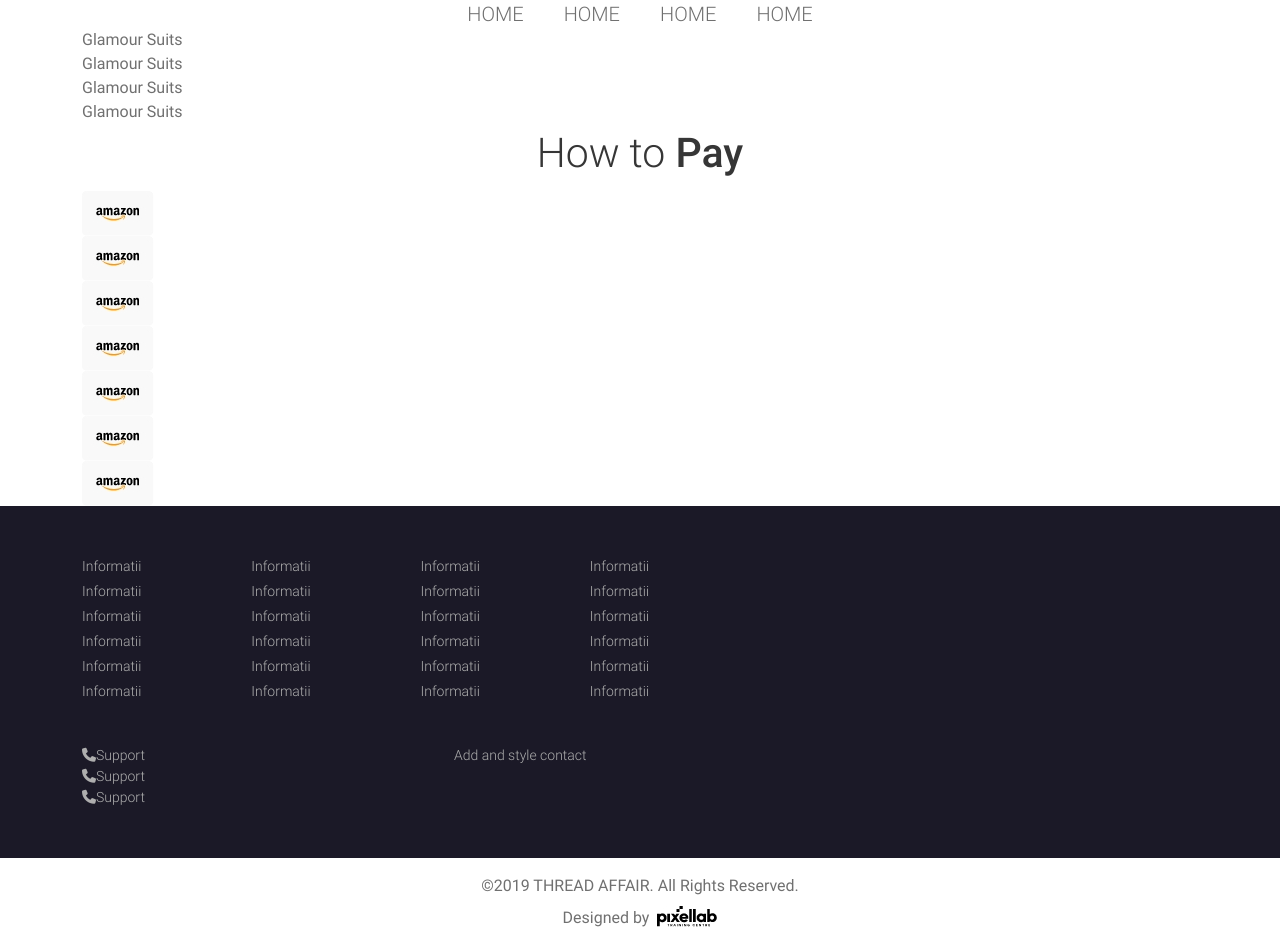
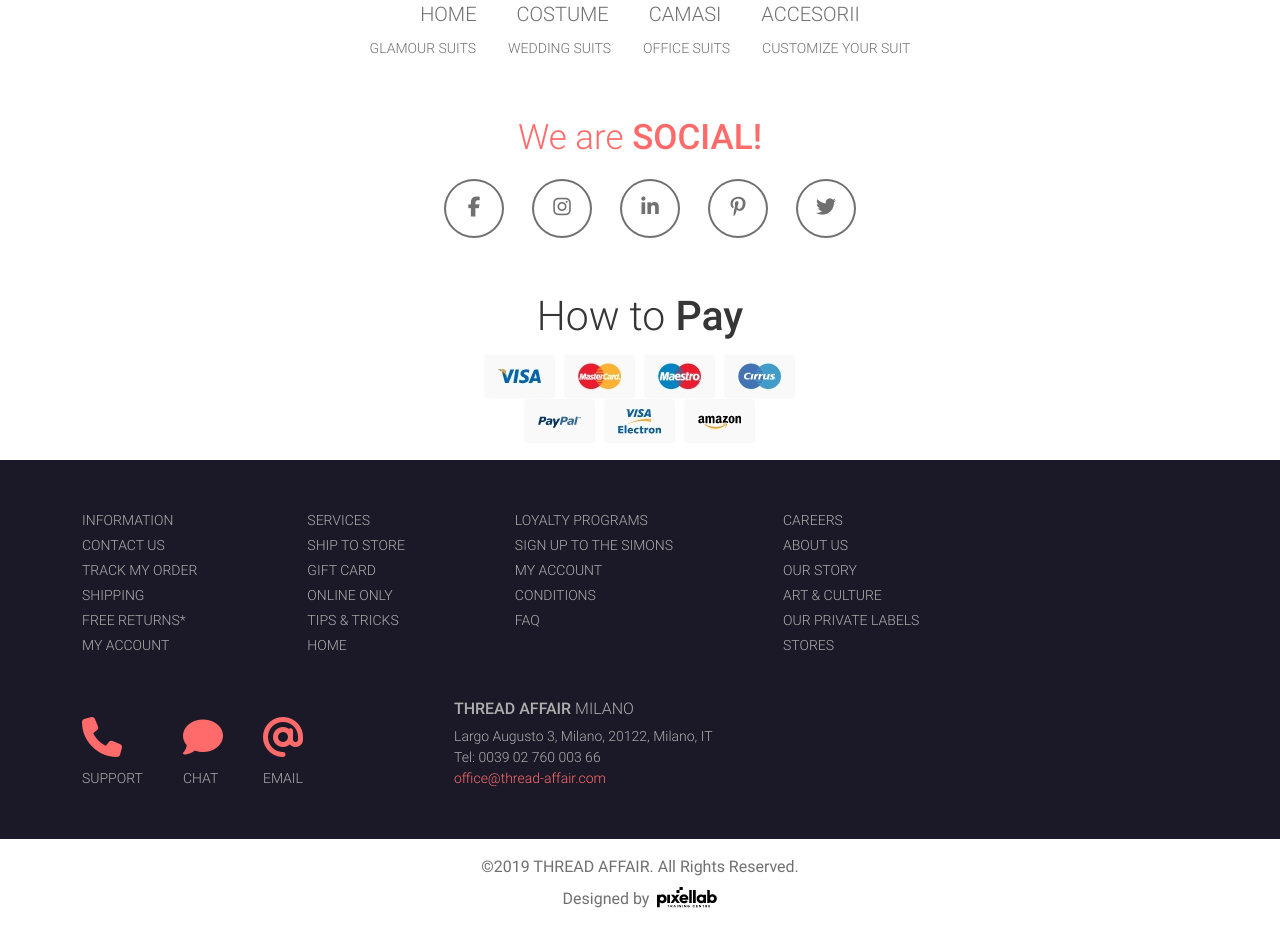
Before and after one commit to MirceaGheorghiu/ta-boston, a Next.js app: page / in a window 1280 px wide. Shown: the part 300-1238 px from the top of the page. Built offline with nearby package versions, Linux system fonts and the light colour scheme.

Commit message:
footer + payment + social

```diff
--- a/components/common/footer/Footer.jsx
+++ b/components/common/footer/Footer.jsx
@@ -8,7 +8,7 @@ export default function Footer() {
         <FooterPrimary></FooterPrimary>
       </section>
 
-      <section className="footer-secondary text-center mt-3">
+      <section className="footer-secondary text-center my-3">
         <FooterSecondary></FooterSecondary>
       </section>
     </>
--- a/components/common/footer/FooterPrimary.jsx
+++ b/components/common/footer/FooterPrimary.jsx
@@ -6,181 +6,221 @@ export default function FooterPrimary() {
       <nav className="footer-nav">
         <ul>
           <li>
-            <Link href="/" title="Informatii">
-              Informatii
-            </Link>
+            <Link
+              href="/"
+              title="Information"
+            >Information</Link>
           </li>
 
           <li>
-            <Link href="/" title="Informatii">
-              Informatii
-            </Link>
+            <Link
+              href="/"
+              title="Contact us"
+            >Contact us</Link>
           </li>
 
           <li>
-            <Link href="/" title="Informatii">
-              Informatii
-            </Link>
+            <Link
+              href="/"
+              title="Track my order"
+            >Track my order</Link>
           </li>
 
           <li>
-            <Link href="/" title="Informatii">
-              Informatii
-            </Link>
+            <Link
+              href="/"
+              title="Shipping"
+            >Shipping</Link>
           </li>
 
           <li>
-            <Link href="/" title="Informatii">
-              Informatii
-            </Link>
+            <Link
+              href="/"
+              title="Free returns*"
+            >Free returns*</Link>
           </li>
 
           <li>
-            <Link href="/" title="Informatii">
-              Informatii
-            </Link>
+            <Link
+              href="/"
+              title="My account"
+            >My account</Link>
           </li>
         </ul>
 
         <ul>
           <li>
-            <Link href="/" title="Informatii">
-              Informatii
-            </Link>
+            <Link
+              href="/"
+              title="Services"
+            >Services</Link>
           </li>
 
           <li>
-            <Link href="/" title="Informatii">
-              Informatii
-            </Link>
+            <Link
+              href="/"
+              title="Ship to store"
+            >Ship to store</Link>
           </li>
 
           <li>
-            <Link href="/" title="Informatii">
-              Informatii
-            </Link>
+            <Link
+              href="/"
+              title="Gift card"
+            >Gift card</Link>
           </li>
 
           <li>
-            <Link href="/" title="Informatii">
-              Informatii
-            </Link>
+            <Link
+              href="/"
+              title="Online only"
+            >Online only</Link>
           </li>
 
           <li>
-            <Link href="/" title="Informatii">
-              Informatii
-            </Link>
+            <Link
+              href="/"
+              title="Tips & tricks"
+            >Tips & tricks</Link>
           </li>
 
           <li>
-            <Link href="/" title="Informatii">
-              Informatii
-            </Link>
+            <Link
+              href="/"
+              title="Home"
+            >Home</Link>
           </li>
         </ul>
 
         <ul>
           <li>
-            <Link href="/" title="Informatii">
-              Informatii
-            </Link>
+            <Link
+              href="/"
+              title="Loyalty programs"
+            >Loyalty programs</Link>
           </li>
 
           <li>
-            <Link href="/" title="Informatii">
-              Informatii
-            </Link>
+            <Link
+              href="/"
+              title="Sign up tot the Simons"
+            >Sign up to the Simons</Link>
           </li>
 
           <li>
-            <Link href="/" title="Informatii">
-              Informatii
-            </Link>
+            <Link
+              href="/"
+              title="My account"
+            >My account</Link>
           </li>
 
           <li>
-            <Link href="/" title="Informatii">
-              Informatii
-            </Link>
+            <Link
+              href="/"
+              title="Conditions"
+            >Conditions</Link>
           </li>
 
           <li>
-            <Link href="/" title="Informatii">
-              Informatii
-            </Link>
-          </li>
-
-          <li>
-            <Link href="/" title="Informatii">
-              Informatii
-            </Link>
+            <Link
+              href="/"
+              title="FAQ"
+            >FAQ</Link>
           </li>
         </ul>
 
         <ul>
           <li>
-            <Link href="/" title="Informatii">
-              Informatii
-            </Link>
+            <Link
+              href="/"
+              title="Careers"
+            >Careers</Link>
           </li>
 
           <li>
-            <Link href="/" title="Informatii">
-              Informatii
-            </Link>
+            <Link
+              href="/"
+              title="About us"
+            >About us</Link>
           </li>
 
           <li>
-            <Link href="/" title="Informatii">
-              Informatii
-            </Link>
+            <Link
+              href="/"
+              title="Our story"
+            >Our story</Link>
           </li>
 
           <li>
-            <Link href="/" title="Informatii">
-              Informatii
-            </Link>
+            <Link
+              href="/"
+              title="Art & Culture"
+            >Art & Culture</Link>
           </li>
 
           <li>
-            <Link href="/" title="Informatii">
-              Informatii
-            </Link>
+            <Link
+              href="/"
+              title="Our private labels"
+            >Our private labels</Link>
           </li>
 
           <li>
-            <Link href="/" title="Informatii">
-              Informatii
-            </Link>
+            <Link
+              href="/"
+              title="Stores"
+            >Stores</Link>
           </li>
         </ul>
       </nav>
 
-      <section className="footer-contact">
-        Add and style contact
+      <section className="footer-contact my-3 my-lg-0">
+        <h1>Thread Affair <span>Milano</span></h1>
+
+        <p>
+          Largo Augusto 3, Milano, 20122, Milano, IT
+
+          <a
+            href="tel:0039 02 760 003 66"
+            title="Call us"
+          >Tel: 0039 02 760 003 66</a>
+
+          <a
+            href="mailto:office@thread-affair.com"
+            title="Email us"
+          >office@thread-affair.com</a>
+        </p>
       </section>
 
       <nav className="footer-support">
         <ul>
           <li>
-            <a href="tel:+074123456" title="Call us">
-              <i className="fa-solid fa-phone"></i>
-              Support
+            <a
+              href="tel:1-877-666-1840"
+              title="Support"
+            >
+              <i class="fa-solid fa-phone"></i>
+              <span>Support</span>
             </a>
           </li>
 
           <li>
-            <a href="tel:+074123456" title="Call us">
-              <i className="fa-solid fa-phone"></i>
-              Support
+            <a
+              href="/"
+              title="Chat"
+            >
+              <i class="fa-solid fa-comment"></i>
+              <span>Chat</span>
             </a>
           </li>
 
           <li>
-            <a href="tel:+074123456" title="Call us">
-              <i className="fa-solid fa-phone"></i>
-              Support
+            <a
+              href="mailto:office@thread-affair.com"
+              title="Email"
+            >
+              <i class="fa-solid fa-at"></i>
+              <span>Email</span>
             </a>
           </li>
         </ul>
--- a/components/common/footer/FooterSecondary.jsx
+++ b/components/common/footer/FooterSecondary.jsx
@@ -5,7 +5,7 @@ export default function FooterSecondary() {
         ©2019 THREAD AFFAIR. All Rights Reserved.
       </p>
 
-      <p className="mb-2">
+      <p>
         Designed by
         <img src="/images/pixellab_logo.jpg" alt="Logo" />
       </p>
--- a/components/common/header/HeaderPrimary.jsx
+++ b/components/common/header/HeaderPrimary.jsx
@@ -12,26 +12,26 @@ export default function HeaderPrimary() {
           </li>
 
           <li>
-            <Link href="/" title="Home">
-              Home
+            <Link href="/" title="Costume">
+              Costume
             </Link>
           </li>
 
           <li>
-            <Link href="/" title="Home">
-              Home
+            <Link href="/" title="Camasi">
+              Camasi
             </Link>
           </li>
 
           <li>
-            <Link href="/" title="Home">
-              Home
+            <Link href="/" title="Accesorii">
+              Accesorii
             </Link>
           </li>
         </ul>
       </nav>
 
-      <nav className="nav-secondary">
+      <nav className="nav-secondary mt-2">
         <ul>
           <li>
             <Link href="/" title="Glamour suits">
@@ -40,20 +40,20 @@ export default function HeaderPrimary() {
           </li>
 
           <li>
-            <Link href="/" title="Glamour suits">
-              Glamour Suits
+            <Link href="/" title="Wedding Suits">
+              Wedding Suits
             </Link>
           </li>
 
           <li>
-            <Link href="/" title="Glamour suits">
-              Glamour Suits
+            <Link href="/" title="Office Suits">
+              Office Suits
             </Link>
           </li>
 
           <li>
-            <Link href="/" title="Glamour suits">
-              Glamour Suits
+            <Link href="/" title="Customize Your Suit">
+              Customize Your Suit
             </Link>
           </li>
         </ul>
--- a/components/homepage/HomePayment.jsx
+++ b/components/homepage/HomePayment.jsx
@@ -1,6 +1,6 @@
 export default function HomePayment() {
   return (
-    <section>
+    <section className="container my-3">
       <header>
         <h1>
           <span>How to</span> Pay
@@ -9,31 +9,52 @@ export default function HomePayment() {
 
       <ul>
         <li>
-          <img src="/images/payment/amazon.jpg" alt=""></img>
+          <img
+            src="/images/payment/visa.jpg"
+            alt="Visa"
+          ></img>
         </li>
 
         <li>
-          <img src="/images/payment/amazon.jpg" alt=""></img>
+          <img
+            src="/images/payment/mastercard.jpg"
+            alt="MasterCard"
+          ></img>
         </li>
 
         <li>
-          <img src="/images/payment/amazon.jpg" alt=""></img>
+          <img
+            src="/images/payment/maestro.jpg"
+            alt="Maestro"
+          ></img>
         </li>
 
         <li>
-          <img src="/images/payment/amazon.jpg" alt=""></img>
+          <img
+            src="/images/payment/cirrus.jpg"
+            alt="Cirrus"
+          ></img>
         </li>
 
         <li>
-          <img src="/images/payment/amazon.jpg" alt=""></img>
+          <img
+            src="/images/payment/paypal.jpg"
+            alt="PayPal"
+          ></img>
         </li>
 
         <li>
-          <img src="/images/payment/amazon.jpg" alt=""></img>
+          <img
+            src="/images/payment/visa_electron.jpg"
+            alt="Visa Electron"
+          ></img>
         </li>
 
         <li>
-          <img src="/images/payment/amazon.jpg" alt=""></img>
+          <img
+            src="/images/payment/amazon.jpg"
+            alt="Amazon"
+          ></img>
         </li>
       </ul>
     </section >
--- /dev/null
+++ b/components/homepage/HomeSocial.jsx
@@ -0,0 +1,56 @@
+export default function HomeSocial() {
+  return (
+    <section className="home-social container">
+      <header className="mt-5">
+        <h1>We are <span>social!</span></h1>
+      </header>
+
+      <ul>
+        <li>
+          <a
+            href="http://facebook.com"
+            target="_blank"
+            rel="noopener noreferrer"
+            title="Follow Thread Affair on Facebook"
+          ><i class="fa-brands fa-facebook-f"></i></a>
+        </li>
+
+        <li>
+          <a
+            href="http://instagram.com"
+            target="_blank"
+            rel="noopener noreferrer"
+            title="Follow Thread Affair on Instagram"
+          ><i class="fa-brands fa-instagram"></i></a>
+        </li>
+
+        <li>
+          <a
+            href="http://linkedin.com"
+            target="_blank"
+            rel="noopener noreferrer"
+            title="Follow Thread Affair on Linkedin"
+          ><i class="fa-brands fa-linkedin-in"></i></a>
+        </li>
+
+        <li>
+          <a
+            href="http://pinterest.com"
+            target="_blank"
+            rel="noopener noreferrer"
+            title="Follow Thread Affair on Pinterest"
+          ><i class="fa-brands fa-pinterest-p"></i></a>
+        </li>
+
+        <li>
+          <a
+            href="http://twitter.com"
+            target="_blank"
+            rel="noopener noreferrer"
+            title="Follow Thread Affair on Twitter"
+          ><i class="fa-brands fa-twitter"></i></a>
+        </li>
+      </ul>
+    </section>
+  );
+}
--- a/pages/index.jsx
+++ b/pages/index.jsx
@@ -1,6 +1,7 @@
 import Footer from "../components/common/footer/footer";
 import Header from "../components/common/header/Header";
 import HomePayment from "../components/homepage/HomePayment";
+import HomeSocial from "../components/homepage/HomeSocial";
 
 export default function Home() {
   return (
@@ -11,7 +12,8 @@ export default function Home() {
 
       <main className="content">
 
-        <div className="content-main container">
+        <div className="content-main">
+          <HomeSocial></HomeSocial>
           <HomePayment></HomePayment>
         </div>
       </main>
--- a/styles/common/footer/_footer-primary.scss
+++ b/styles/common/footer/_footer-primary.scss
@@ -3,6 +3,7 @@
   color: $gray-tertiary;
   font-size: 14px;
   font-weight: 300;
+  text-transform: uppercase;
 
   &-inner {
     padding: 50px;
@@ -39,7 +40,7 @@
       flex-basis: 50%;
       display: flex;
       flex-direction: column;
-      gap: 24px;
+      gap: 16px;
 
       @include media-breakpoint-up(lg) {
         flex-basis: auto;
@@ -50,9 +51,55 @@
 
   .footer-contact {
     grid-area: contact;
+
+    h1 {
+      font-size: 16px;
+
+      span {
+        font-weight: 300;
+      }
+    }
+
+    p {
+      text-transform: none;
+    }
+
+    a {
+      display: block;
+
+      &:last-child {
+        color: $brand-primary;
+      }
+    }
   }
 
   .footer-support {
     grid-area: support;
+    color: $brand-primary;
+
+    @include media-breakpoint-up(lg) {
+      display: flex;
+      align-items: flex-end;
+    }
+
+    ul {
+      display: flex;
+      gap: 40px;
+      justify-content: center;
+
+      i {
+        font-size: 40px;
+      }
+
+      a > span {
+        display: block;
+        color: $gray-tertiary;
+        margin-top: 10px;
+      }
+
+      @include media-breakpoint-up(lg) {
+        justify-content: start;
+      }
+    }
   }
 }
--- a/styles/common/header/_nav-secondary.scss
+++ b/styles/common/header/_nav-secondary.scss
@@ -0,0 +1,21 @@
+.nav-secondary {
+  text-align: center;
+
+  ul {
+    display: inline-flex;
+    gap: 8px;
+    text-transform: uppercase;
+    line-height: 17px;
+    font-size: 14px;
+    font-weight: 300;
+
+    a {
+      padding: 8px 12px;
+      transition: color 0.2s linear;
+
+      &:hover {
+        color: $brand-primary;
+      }
+    }
+  }
+}
--- a/styles/homepage/_index.scss
+++ b/styles/homepage/_index.scss
@@ -1,12 +1,55 @@
 .content-main {
   display: flex;
   flex-direction: column;
-  gap: 100px;
+  gap: 50px;
+
+  .home-social {
+    h1 {
+      color: $brand-primary;
+      font-weight: 300;
+      text-transform: unset;
+      margin-bottom: 30px;
+
+      span {
+        text-transform: uppercase;
+        font-weight: 500;
+      }
+
+      @include media-breakpoint-up(lg) {
+        font-size: 35px;
+      }
+    }
+
+    ul {
+      width: auto;
+
+      a {
+        padding: 12px;
+        border: 2px solid $gray-primary;
+        border-radius: 50%;
+
+        i {
+          width: 18px;
+          font-size: 18px;
+        }
+
+        @include media-breakpoint-up(lg) {
+          padding: 18px;
+          margin-left: 20px;
+
+          i {
+            width: 20px;
+            font-size: 20px;
+          }
+        }
+      }
+    }
+  }
 
   & > section {
+    text-align: center;
+
     & > header {
-      text-align: center;
-
       h1 {
         text-transform: uppercase;
         line-height: 29px;
@@ -26,5 +69,16 @@
         }
       }
     }
+
+    & > ul {
+      text-align: center;
+      width: 320px;
+      margin: 0 auto;
+
+      li {
+        display: inline-block;
+        margin: 0 4px;
+      }
+    }
   }
 }
```
